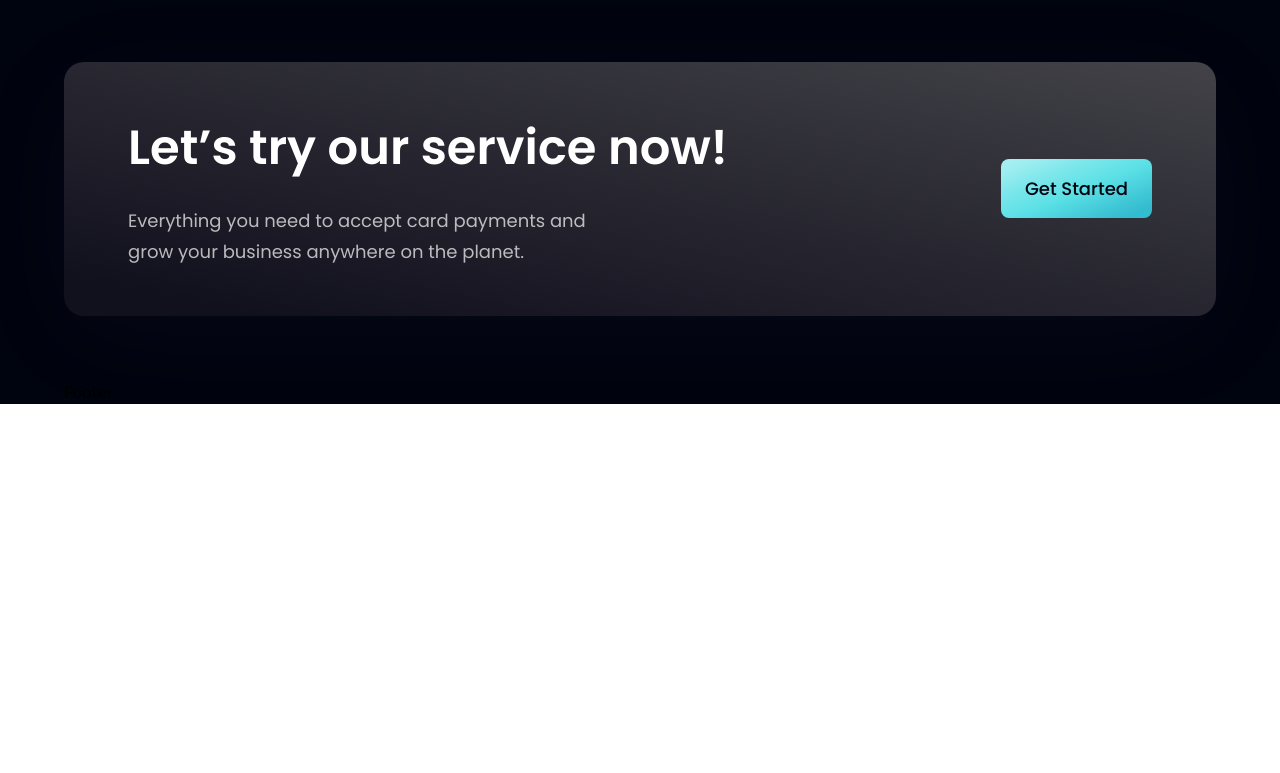
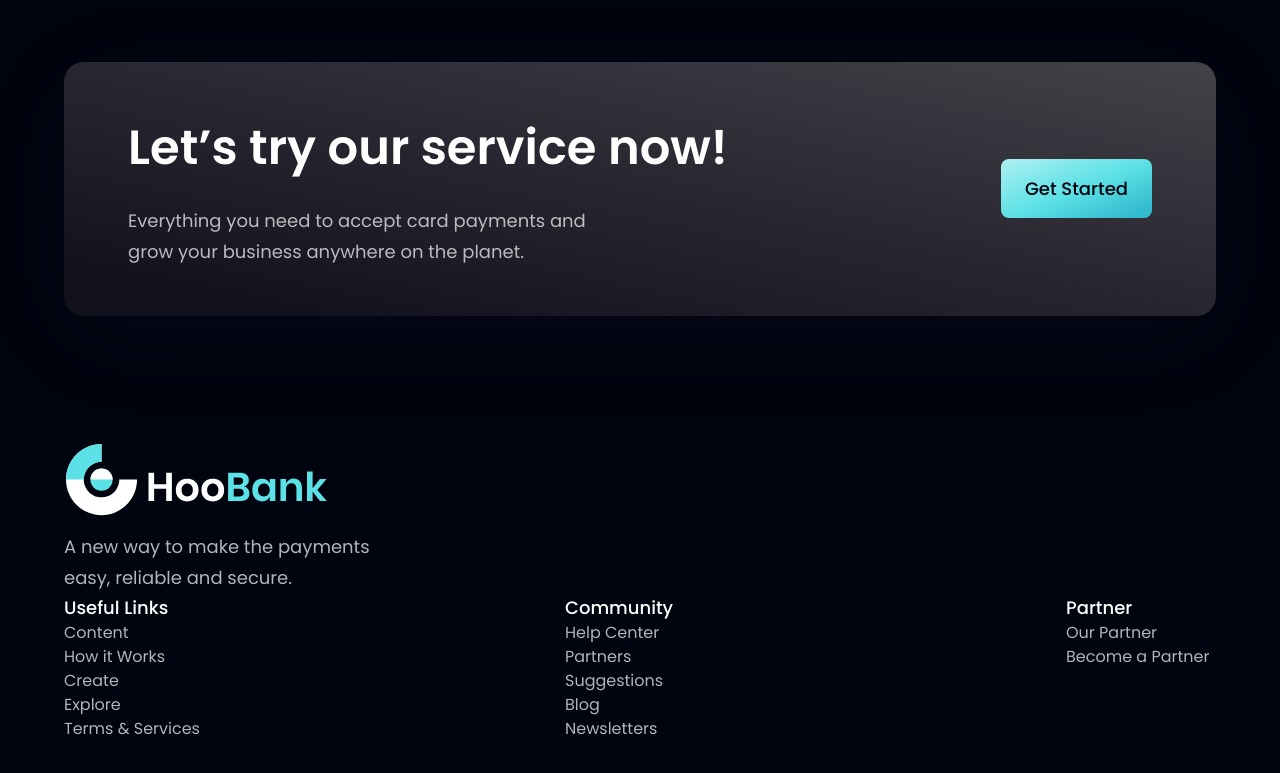
Before and after one commit to JimmyHu213/Modern_website_react.js, a React (Vite) app: page / in a window 1280 px wide. Shown: the part 4082-4855 px from the top of the page. Before the commit the page ends 4486 px from the top, so only its background shows below. Built offline with nearby package versions, Linux system fonts and the light colour scheme.

Commit message:
start footer

```diff
--- a/src/components/Footer.jsx
+++ b/src/components/Footer.jsx
@@ -1,9 +1,51 @@
-import React from 'react'
+import React from "react";
+import { footerLinks, socialMedia } from "../constants/config";
+import styles from "../style";
+import { logo } from "../assets";
 
 const Footer = () => {
   return (
-    <div>Footer</div>
-  )
-}
+    <>
+      <section className={`${styles.flexCenter} ${styles.paddingY} flex-col`}>
+        <div className={`${styles.flexStart} mb:flex-row flex-col mb-8 w-full`}>
+          <div className="flex-1 flex flex-col justify-start mr-10">
+            <img
+              src={logo}
+              alt="HookBank"
+              className="w-[266px] h-[72px] object-contain"
+            />
+            <p className={`${styles.paragraph} mt-4 max-w-[310px]`}>
+              A new way to make the payments easy, reliable and secure.
+            </p>
+          </div>
+          <div className="flex-1.5 w-full flex flex-row justify-between flex-wrap md:mt-0 mt-10">
+            {footerLinks.map((footerLink) => (
+              <>
+                <div
+                  key={footerLink.key}
+                  className="flex flex-col ss:my-0 my-4 min-w-[150px]"
+                >
+                  <h4 className="text-white font-poppins font-medium text-[18px] leading-[27px]">
+                    {footerLink.title}
+                  </h4>
+                  <ul>
+                    {footerLink.links.map((link) => (
+                      <li
+                        key={link.name}
+                        className={` font-poppins font-normal text-[16px] leading-[24px] text-dimWhite hover:text-secondary cursor-pointer`}
+                      >
+                        {link.name}
+                      </li>
+                    ))}
+                  </ul>
+                </div>
+              </>
+            ))}
+          </div>
+        </div>
+      </section>
+    </>
+  );
+};
 
-export default Footer
+export default Footer;
```
